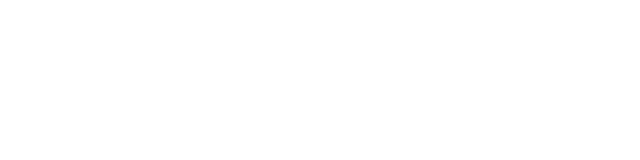
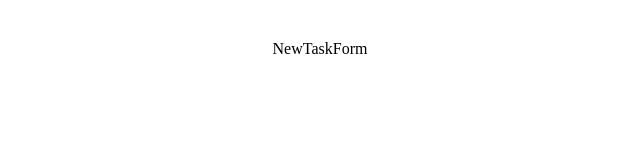
Before and after one commit to Zrazhevskii/todo_app_ts, a React (Vite) app: page / in a window 1280 px wide. Shown: the top 160 px of the page, without its empty margins (320-960 px from the left). Built offline with nearby package versions, Linux system fonts and the light colour scheme.

Commit message:
организация структуры

```diff
--- a/src/App.css
+++ b/src/App.css
@@ -0,0 +1,42 @@
+#root {
+    max-width: 1280px;
+    margin: 0 auto;
+    padding: 2rem;
+    text-align: center;
+}
+
+.logo {
+    height: 6em;
+    padding: 1.5em;
+    will-change: filter;
+    transition: filter 300ms;
+}
+.logo:hover {
+    filter: drop-shadow(0 0 2em #646cffaa);
+}
+.logo.react:hover {
+    filter: drop-shadow(0 0 2em #61dafbaa);
+}
+
+@keyframes logo-spin {
+    from {
+        transform: rotate(0deg);
+    }
+    to {
+        transform: rotate(360deg);
+    }
+}
+
+@media (prefers-reduced-motion: no-preference) {
+    a:nth-of-type(2) .logo {
+        animation: logo-spin infinite 20s linear;
+    }
+}
+
+.card {
+    padding: 2em;
+}
+
+.read-the-docs {
+    color: #888;
+}
--- a/src/App.tsx
+++ b/src/App.tsx
@@ -1,8 +1,20 @@
+// import React, { useState, useEffect } from 'react';
 import './App.css';
 // import { v4 as uuidv4 } from 'uuid';
+import NewTaskForm from './components/NewTaskForm/index';
+// import TaskList from './components/TaskList/index';
 
 function App() {
-    return <div />;
+    // const [tasks, setTasks] = useState([
+    //     { idTask: 1, task: 'Сделать машину', active: true, created: new Date(2023, 7, 1, 10, 28, 15) },
+    //     { idTask: 2, task: 'Купить подарок', active: true, created: new Date(2024, 6, 2, 18, 5, 34) },
+    // ]);
+
+    return (
+        <div>
+            <NewTaskForm />
+        </div>
+    );
 }
 
 export default App;
--- a/src/components/Footer/Footer.tsx
+++ b/src/components/Footer/Footer.tsx
@@ -0,0 +1,6 @@
+import './Footer.css';
+// import React from 'react';
+
+export default function Footer() {
+    return <div>Footer</div>;
+}
--- /dev/null
+++ b/src/components/Footer/index.ts
@@ -0,0 +1,3 @@
+import Footer from './Footer';
+
+export default Footer;
--- a/src/components/NewTaskForm/NewTaskForm.tsx
+++ b/src/components/NewTaskForm/NewTaskForm.tsx
@@ -1 +1,7 @@
 import './NewTaskForm.css';
+
+// import React from 'react'
+
+export default function NewTaskForm() {
+    return <div>NewTaskForm</div>;
+}
--- /dev/null
+++ b/src/components/NewTaskForm/index.ts
@@ -0,0 +1,3 @@
+import NewTaskForm from './NewTaskForm.tsx';
+
+export default NewTaskForm;
--- a/src/components/TaskList/TaskList.tsx
+++ b/src/components/TaskList/TaskList.tsx
@@ -1 +1,7 @@
 import './TaskList.css';
+
+// import React from 'react';
+
+export default function TaskList() {
+    return <div>TaskList</div>;
+}
--- /dev/null
+++ b/src/components/TaskList/index.ts
@@ -0,0 +1,3 @@
+import TaskList from './TaskList';
+
+export default TaskList;
```
Also changed, not shown: src/models.ts (added, +8 -0 lines), .eslintrc.cjs.
